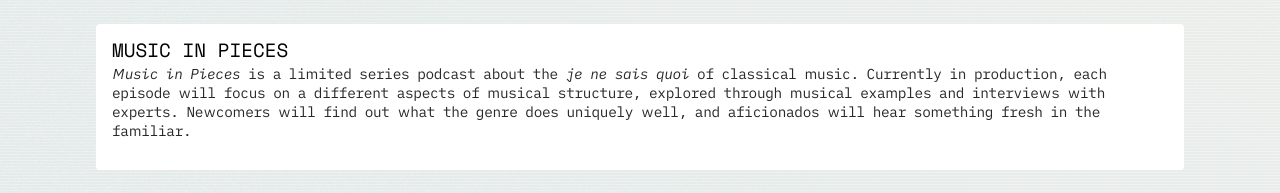
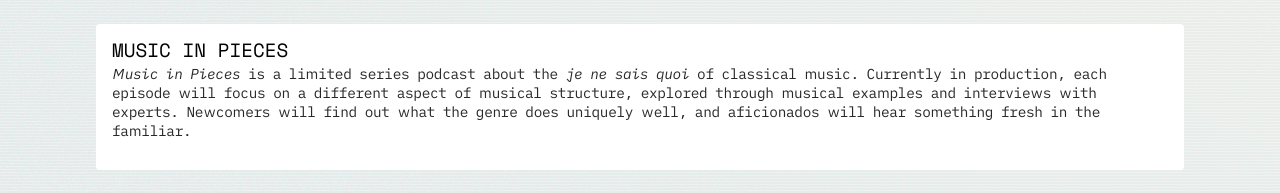
Before and after one commit to callumhackett/callumhackett.github.io, a Jekyll site: the page built from index.html, in a window 1280 px wide. Shown: the part 1245-1438 px from the top of the page. Built offline with Jekyll 4.4.1, drawn with Linux system fonts in a browser that asks for light colours; grey boxes are pictures that could not be loaded.

Commit message:
typo and layout fixes

```diff
--- a/index.html
+++ b/index.html
@@ -5,7 +5,7 @@
 
 <!-- these captures are used so that the text can be filtered by smartify -->
 {% capture podcast-description %}
-<em>Music in Pieces</em> is a limited series podcast about the <em>je ne sais quoi</em> of classical music. Currently in production, each episode will focus on a different aspects of musical structure, explored through musical examples and interviews with experts. Newcomers will find out what the genre does uniquely well, and aficionados will hear something fresh in the familiar.
+<em>Music in Pieces</em> is a limited series podcast about the <em>je ne sais quoi</em> of classical music. Currently in production, each episode will focus on a different aspect of musical structure, explored through musical examples and interviews with experts. Newcomers will find out what the genre does uniquely well, and aficionados will hear something fresh in the familiar.
 {% endcapture %}
 
 {% capture blog-description %}
```
Also changed, not shown: assets/css/page.css (+11 -6 lines).
